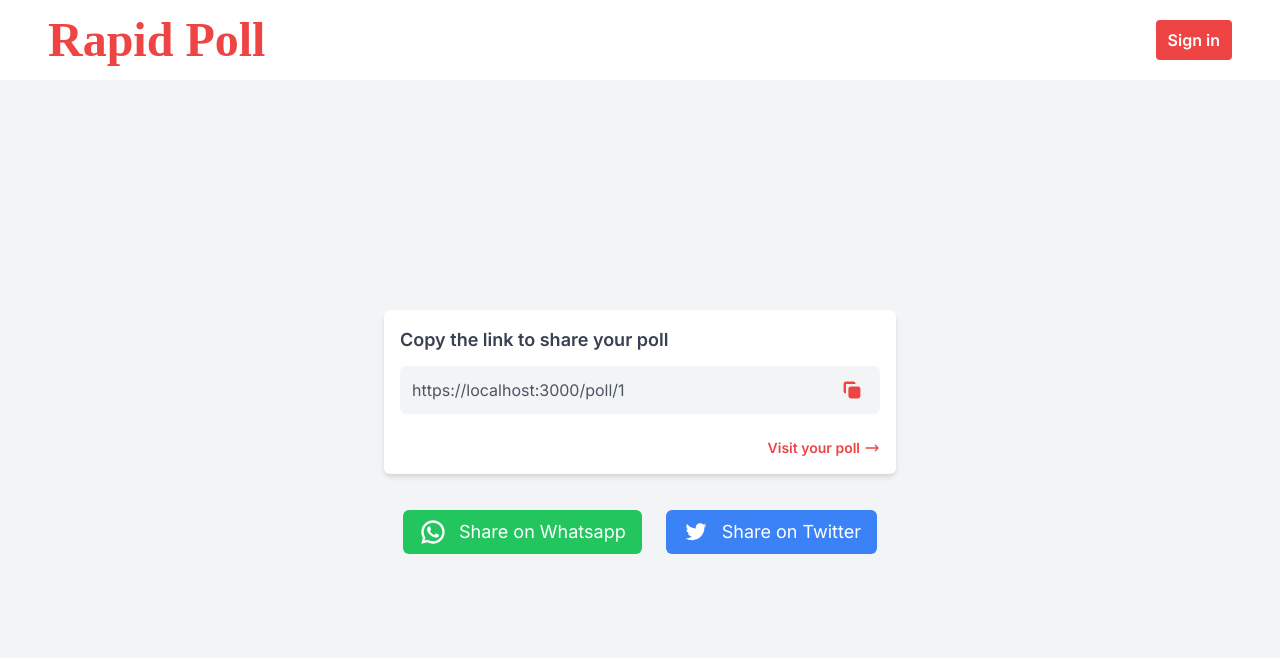
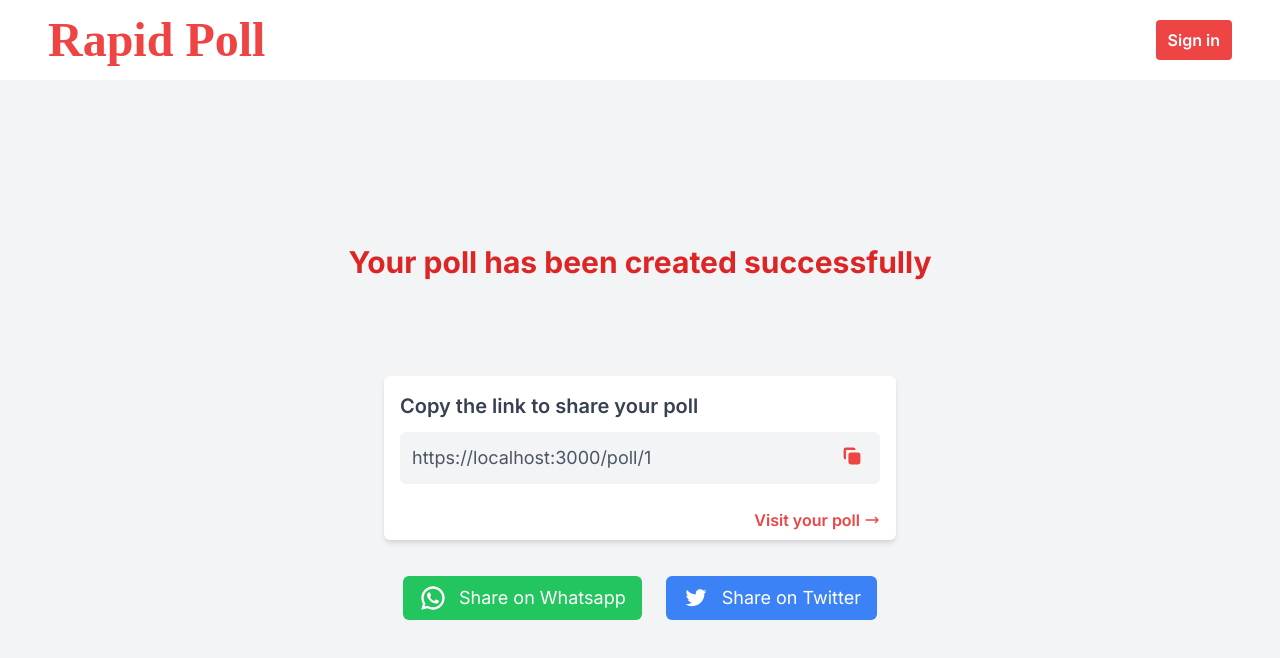
Before and after one commit to Sukhseerat-Kaur/Rapid-Poll, a Next.js app: page /new/1 in a window 1280 px wide. Shown: the top 658 px of the page. Built offline with nearby package versions, Linux system fonts and the light colour scheme; a web font is replaced by a local one.

Commit message:
added toast notifications

```diff
--- a/package.json
+++ b/package.json
@@ -13,7 +13,8 @@
     "firebase": "^9.7.0",
     "next": "^12.1.0",
     "react": "^17.0.2",
-    "react-dom": "^17.0.2"
+    "react-dom": "^17.0.2",
+    "react-hot-toast": "^2.2.0"
   },
   "devDependencies": {
     "@types/node": "17.0.21",
--- a/pages/_app.tsx
+++ b/pages/_app.tsx
@@ -1,10 +1,12 @@
 import "../styles/globals.css";
 import type { AppProps } from "next/app";
+import { Toaster } from "react-hot-toast";
 
 function MyApp({ Component, pageProps }: AppProps) {
   return (
     <>
       <Component {...pageProps} />
+      <Toaster position="top-center" />
     </>
   );
 }
--- a/pages/new/[key].tsx
+++ b/pages/new/[key].tsx
@@ -2,14 +2,10 @@ import { useRouter } from "next/router";
 import type { GetServerSideProps, NextPage } from "next";
 import Head from "next/head";
 import Header from "../../components/Header";
-import {
-  ArrowRight,
-  CopyIcon,
-  TwitterIcon,
-  WhatsAppIcon,
-} from "../../assets/Icons";
+import { ArrowRight, CopyIcon } from "../../assets/Icons";
 import ShareOnWhatsapp from "../../components/SocialButtons/ShareOnWhatsapp";
 import ShareOnTwitter from "../../components/SocialButtons/ShareOnTwitter";
+import toast from "react-hot-toast";
 
 interface Props {
   host: string | null;
@@ -25,10 +21,17 @@ const PollCreated = (props: Props) => {
   const KEY = router.query.key;
   const POLL_URL = `${BASE_PATH}/poll/${KEY}`;
 
-  const copyText = (text: string) => {
-    navigator.clipboard
-      .writeText(text)
-      .then((success) => console.log("text copied"));
+  const copyText = async (text: string) => {
+    const myPromise = navigator.clipboard.writeText(text);
+    toast.promise(
+      myPromise,
+      {
+        loading: "Copying...",
+        success: "Copied to Clipboard",
+        error: "Error Occurred While Copying",
+      },
+      { style: { minWidth: "250px" } }
+    );
   };
 
   return (
@@ -38,9 +41,12 @@ const PollCreated = (props: Props) => {
       </Head>
       <Header />
       <main className="flex-1 flex justify-center items-center shadow-sm flex-col gap-10">
+        <div className="text-3xl font-bold mb-14 text-red-600">
+          Your poll has been created successfully
+        </div>
         <div className="w-2/5 flex flex-col gap-5">
-          <div className="w-full h-max content shadow-md rounded-md bg-white p-4 flex flex-col justify-center gap-3">
-            <div className="font-semibold text-gray-700 text-lg">
+          <div className="w-full h-max content shadow-md rounded-md bg-white p-4 pb-2 flex flex-col justify-center gap-3">
+            <div className="font-semibold text-gray-700 text-xl">
               Copy the link to share your poll
             </div>
             {/* <input
@@ -52,13 +58,13 @@ const PollCreated = (props: Props) => {
 
             <div
               onClick={(e: any) => copyText(e.target.innerText)}
-              className="tooltip-parent w-full bg-gray-100 hover:bg-gray-200 p-3 rounded-md pr-4 text-gray-600 flex justify-between cursor-pointer"
+              className="tooltip-parent w-full bg-gray-100 hover:bg-gray-200 p-3 rounded-md pr-4 text-gray-600 flex justify-between cursor-pointer text-lg"
             >
               <div>{POLL_URL}</div>
               <CopyIcon className="h-6 w-6 text-red-500" />
             </div>
             <a
-              className="flex justify-end mt-3 text-red-500 font-semibold text-sm"
+              className="flex justify-end mt-3 text-red-500 font-semibold"
               href={POLL_URL}
             >
               <span className="flex items-center gap-1">
```
Also changed, not shown: pages/new/images/confetti.png (added), 1 other file (tests, documents, lock files or other folders).
